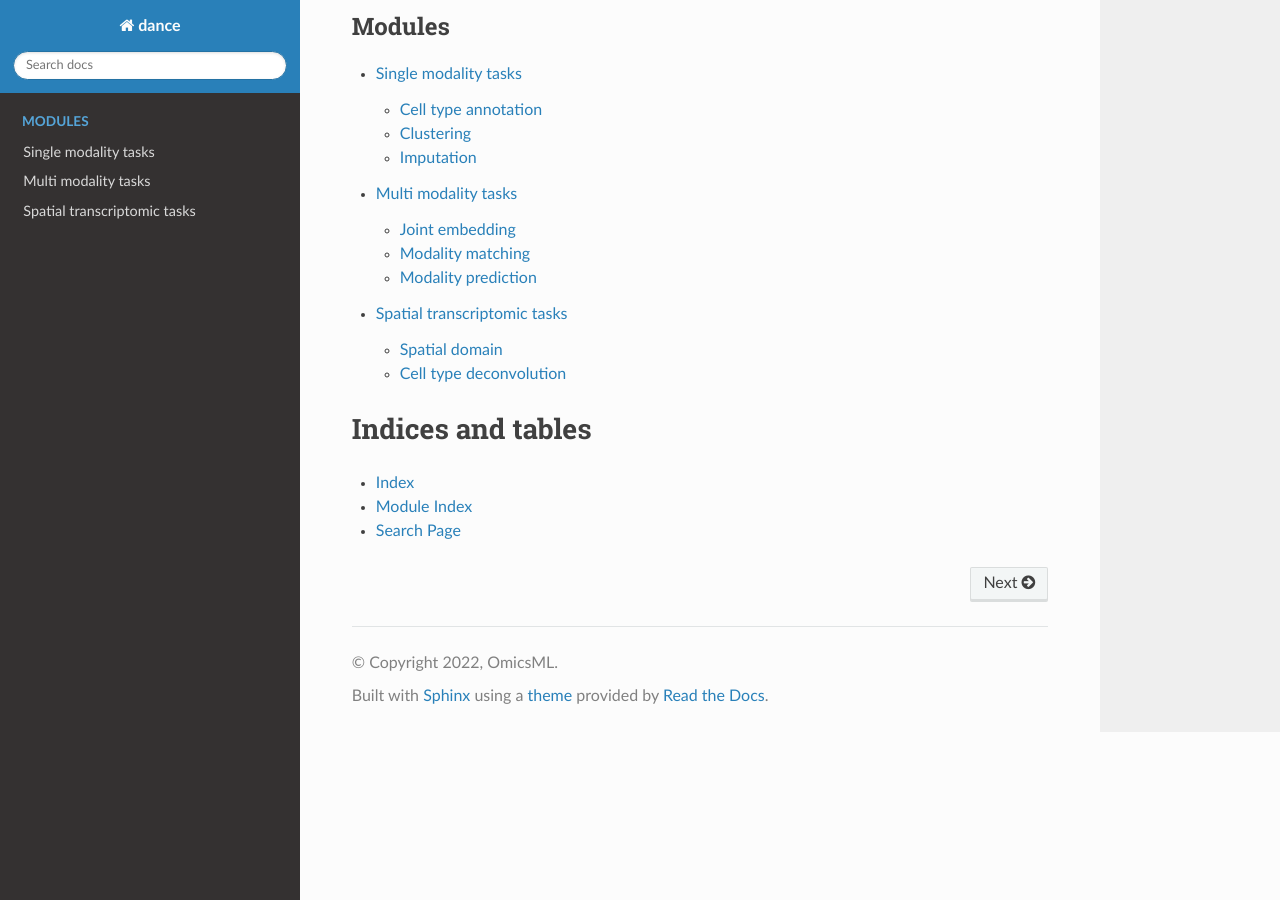
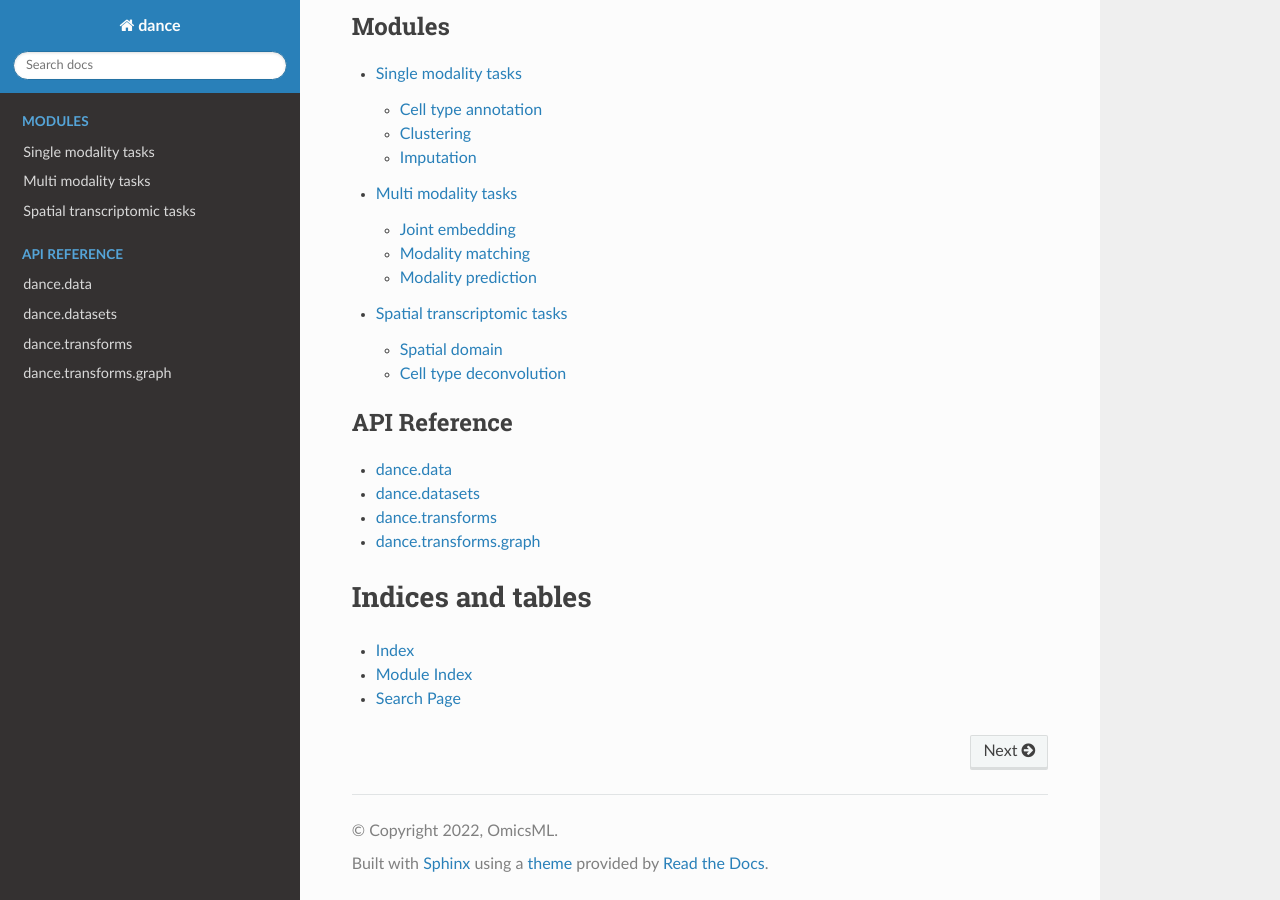
Before and after one commit to OmicsML/dance, a Sphinx documentation site: the page built from docs/source/index.rst, in a window 1280 px wide and 900 px high, scrolled down 808 px. Built offline with Sphinx 7.4.7 and the Read the Docs theme 2.0.0, drawn with Linux system fonts in a browser that asks for light colours.

```diff
--- a/docs/requirements.txt
+++ b/docs/requirements.txt
@@ -7,6 +7,6 @@ https://download.pytorch.org/whl/cpu/torchvision-0.12.0%2Bcpu-cp38-cp38-linux_x8
 torch-geometric>=2.0.0
 torchnmf
 pyro-ppl
-sphinx==6.1.3
-sphinx_rtd_theme==1.1.1
-sphinxcontrib-napoleon==0.7
+sphinx
+sphinx_rtd_theme
+sphinxcontrib-napoleon
--- /dev/null
+++ b/docs/source/api/data.rst
@@ -0,0 +1,8 @@
+dance.data
+==========
+
+.. autoclass:: dance.data.base.BaseData
+   :members:
+
+.. automodule:: dance.data
+   :members:
--- /dev/null
+++ b/docs/source/api/datasets.rst
@@ -0,0 +1,6 @@
+dance.datasets
+==============
+
+.. autoclass:: dance.datasets.base.BaseDataset
+   :members:
+   :private-members:
--- /dev/null
+++ b/docs/source/api/transforms.graph.rst
@@ -0,0 +1,5 @@
+dance.transforms.graph
+======================
+
+.. automodule:: dance.transforms.graph
+   :members:
--- /dev/null
+++ b/docs/source/api/transforms.rst
@@ -0,0 +1,8 @@
+dance.transforms
+================
+
+.. autoclass:: dance.transforms.base.BaseTransform
+   :members:
+
+.. automodule:: dance.transforms
+   :members:
--- a/docs/source/conf.py
+++ b/docs/source/conf.py
@@ -28,6 +28,7 @@ release = '1.0.0'
 extensions = [
     'sphinx.ext.autodoc',
     'sphinx.ext.autosummary',
+    'sphinx.ext.intersphinx',
     'sphinx.ext.viewcode',
     'sphinxcontrib.napoleon',
 ]
--- a/docs/source/index.rst
+++ b/docs/source/index.rst
@@ -55,6 +55,15 @@ some of the experiments from the original papers.
    modules/multi_modality
    modules/spatial
 
+.. toctree::
+   :maxdepth: 1
+   :caption: API Reference
+
+   api/data
+   api/datasets
+   api/transforms
+   api/transforms.graph
+
 Indices and tables
 ==================
 
```
Also changed, not shown: 2 other files.
